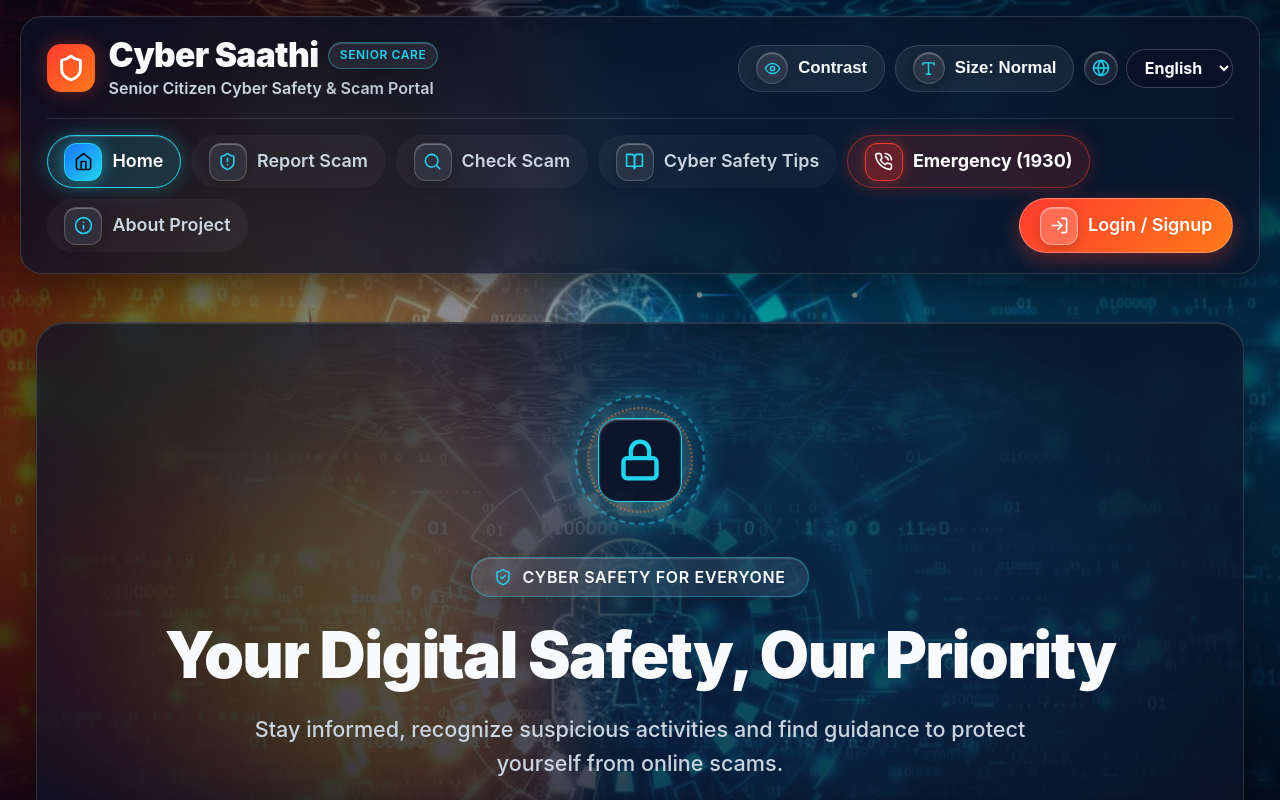
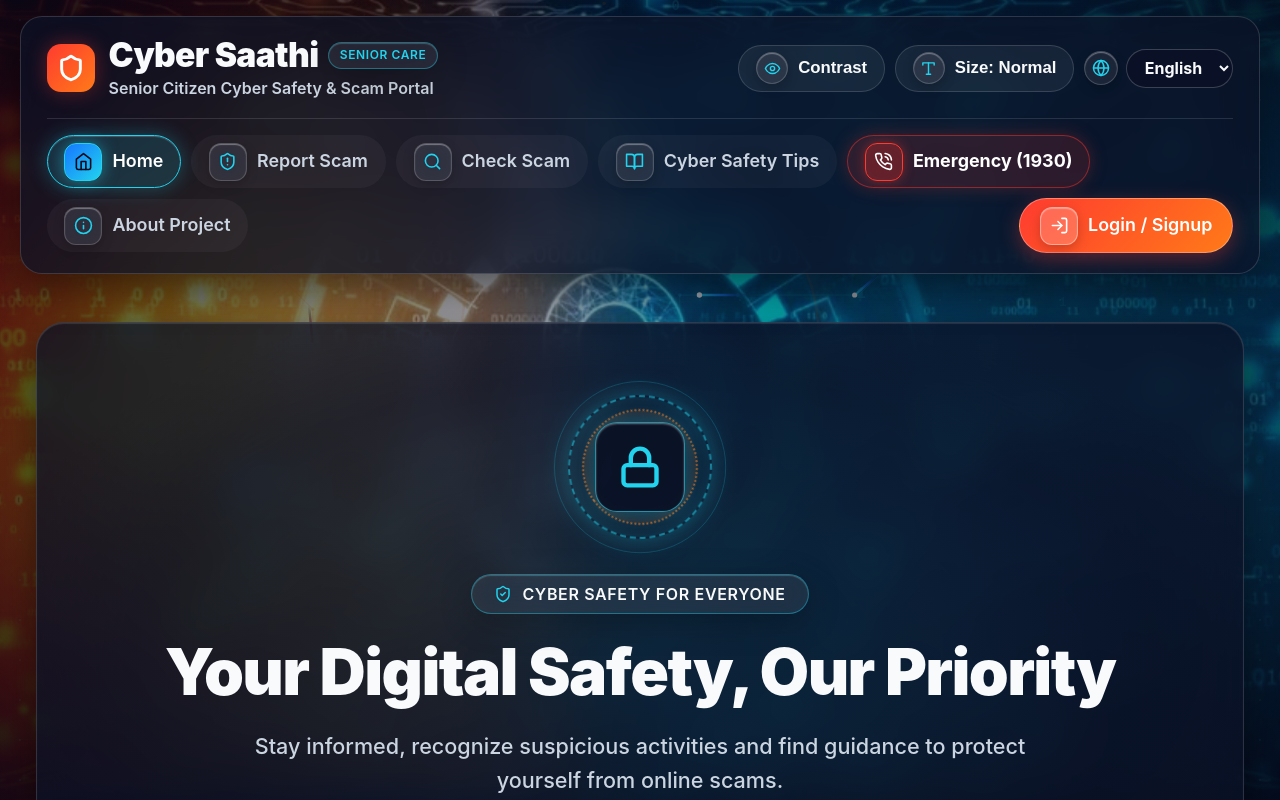
Before and after one commit to rohanpbhopale05-ops/cyber-saathi, a React (Vite) app: page / in a window 1280 px wide. Shown: the top 800 px of the page. Built offline with nearby package versions, Linux system fonts and the light colour scheme; no server answers.

Commit message:
auto: sync changes [12/10/2026, 11:45:57 pm]

```diff
--- a/src/index.css
+++ b/src/index.css
@@ -460,15 +460,8 @@ input:focus, select:focus, textarea:focus {
 .hero-cyber-backdrop {
   position: absolute;
   inset: 0;
-  background-image: url('/cyber-lock-bg.jpg');
-  background-size: cover;
-  background-position: center;
-  opacity: 0.22;
-  filter: contrast(1.2) brightness(1.1);
-  mix-blend-mode: screen;
+  background: radial-gradient(ellipse at center, rgba(34, 211, 238, 0.08) 0%, rgba(11, 18, 38, 0.3) 60%, transparent 80%);
   pointer-events: none;
-  mask-image: radial-gradient(ellipse at center, rgba(0,0,0,1) 30%, rgba(0,0,0,0) 80%);
-  -webkit-mask-image: radial-gradient(ellipse at center, rgba(0,0,0,1) 30%, rgba(0,0,0,0) 80%);
   z-index: 0;
 }
 
@@ -477,47 +470,95 @@ input:focus, select:focus, textarea:focus {
   z-index: 1;
 }
 
-/* Concentric Glowing HUD Rings around Central Shield */
+/* Concentric Glowing HUD Rings around Central Shield Anchor */
 .cyber-hud-lock {
   position: relative;
-  width: 130px;
-  height: 130px;
-  margin: 0 auto 2rem;
+  width: 144px;
+  height: 144px;
+  margin: 0 auto 2.2rem;
   display: flex;
   align-items: center;
   justify-content: center;
+}
+
+.cyber-hud-ripple {
+  position: absolute;
+  inset: -15px;
+  border-radius: 50%;
+  border: 1.5px solid rgba(34, 211, 238, 0.4);
+  animation: hudRipplePulse 6s cubic-bezier(0.1, 0.8, 0.3, 1) infinite;
+  pointer-events: none;
+}
+
+@keyframes hudRipplePulse {
+  0% { transform: scale(0.7); opacity: 0.8; }
+  60% { opacity: 0.25; }
+  100% { transform: scale(1.6); opacity: 0; }
 }
 
 .cyber-hud-ring-outer {
   position: absolute;
   inset: 0;
   border-radius: 50%;
-  border: 2px dashed rgba(34, 211, 238, 0.5);
-  animation: rotateClockwise 24s linear infinite;
-  box-shadow: 0 0 25px rgba(34, 211, 238, 0.25);
+  border: 2px dashed rgba(34, 211, 238, 0.55);
+  animation: rotateClockwise 26s linear infinite;
+  box-shadow: 0 0 25px rgba(34, 211, 238, 0.3), inset 0 0 15px rgba(34, 211, 238, 0.15);
 }
 
 .cyber-hud-ring-inner {
   position: absolute;
-  inset: 12px;
+  inset: 14px;
   border-radius: 50%;
-  border: 2px dotted rgba(255, 122, 24, 0.6);
+  border: 2px dotted rgba(255, 122, 24, 0.65);
   animation: rotateCounterClockwise 18s linear infinite;
   box-shadow: inset 0 0 20px rgba(255, 122, 24, 0.2);
 }
 
 .cyber-hud-icon-core {
   position: relative;
-  width: 84px;
-  height: 84px;
-  border-radius: 20px;
-  background: rgba(11, 18, 38, 0.85);
-  backdrop-filter: blur(16px);
-  border: 1.5px solid var(--cyan-highlight);
+  width: 90px;
+  height: 90px;
+  border-radius: 22px;
+  background: rgba(11, 18, 38, 0.9);
+  backdrop-filter: blur(20px);
+  -webkit-backdrop-filter: blur(20px);
+  border: 1.8px solid var(--cyan-highlight);
   display: flex;
   align-items: center;
   justify-content: center;
-  box-shadow: 0 0 30px rgba(34, 211, 238, 0.4), inset 0 1px 2px rgba(255, 255, 255, 0.5);
+  box-shadow: 0 0 35px rgba(34, 211, 238, 0.45), inset 0 1px 2px rgba(255, 255, 255, 0.5);
+  animation: lockCoreBreathe 3.5s ease-in-out infinite alternate;
+  overflow: hidden;
+}
+
+@keyframes lockCoreBreathe {
+  0% {
+    box-shadow: 0 0 25px rgba(34, 211, 238, 0.35), inset 0 1px 2px rgba(255, 255, 255, 0.4);
+    border-color: rgba(34, 211, 238, 0.6);
+  }
+  100% {
+    box-shadow: 0 0 45px rgba(34, 211, 238, 0.65), 0 0 20px rgba(255, 255, 255, 0.3), inset 0 1px 3px rgba(255, 255, 255, 0.8);
+    border-color: #FFFFFF;
+  }
+}
+
+.cyber-hud-core-sweep {
+  position: absolute;
+  inset: -100%;
+  background: linear-gradient(
+    115deg,
+    transparent 40%,
+    rgba(255, 255, 255, 0.55) 50%,
+    transparent 60%
+  );
+  animation: lockCoreSweep 9s cubic-bezier(0.4, 0, 0.2, 1) infinite;
+  pointer-events: none;
+}
+
+@keyframes lockCoreSweep {
+  0%, 70% { transform: translateX(-150%) rotate(25deg); opacity: 0; }
+  80% { opacity: 0.9; }
+  90%, 100% { transform: translateX(150%) rotate(25deg); opacity: 0; }
 }
 
 @keyframes rotateClockwise {
@@ -528,6 +569,18 @@ input:focus, select:focus, textarea:focus {
 @keyframes rotateCounterClockwise {
   from { transform: rotate(0deg); }
   to { transform: rotate(-360deg); }
+}
+
+/* Glass Capsule Hero Buttons */
+.glass-capsule-hero {
+  padding: 0.75rem 1.85rem !important;
+  font-size: 1.15rem !important;
+  border-radius: 999px !important;
+  transition: all 0.28s cubic-bezier(0.4, 0, 0.2, 1) !important;
+}
+
+.glass-capsule-hero:hover {
+  transform: translateY(-3px) scale(1.02) !important;
 }
 
 /* Main Action Hero Cards with Tri-Color Glow */
```
